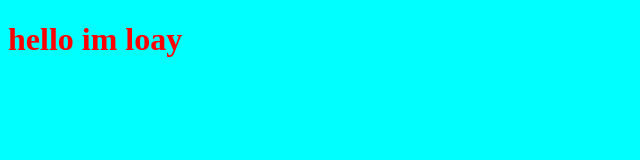
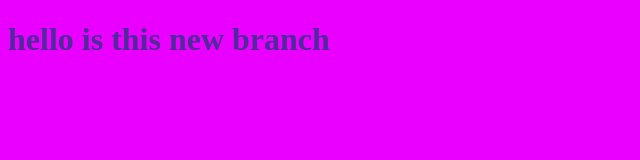
Before and after one commit to loay-al-shobaki/myprojct, a plain HTML site: page index.html in a window 1280 px wide. Shown: the whole page, without its empty margins (0-640 px from the left). Drawn offline with Linux system fonts and the light colour scheme.

Commit message:
chaneging style for this title

```diff
--- a/css.css
+++ b/css.css
@@ -1,6 +1,6 @@
 h1{
-    color: red;
+    color: rgba(0, 64, 104, 0.66);
 }
 *{
-    background-color: aqua;
+    background-color: rgb(234, 0, 255);
 }
--- a/index.html
+++ b/index.html
@@ -8,7 +8,7 @@
     <link rel="stylesheet" href="css.css">
 </head>
 <body>
-    <h1> hello  im loay</h1>
+    <h1> hello  is this new branch</h1>
     <script src="js.js"></script>
 </body>
 </html>
```
